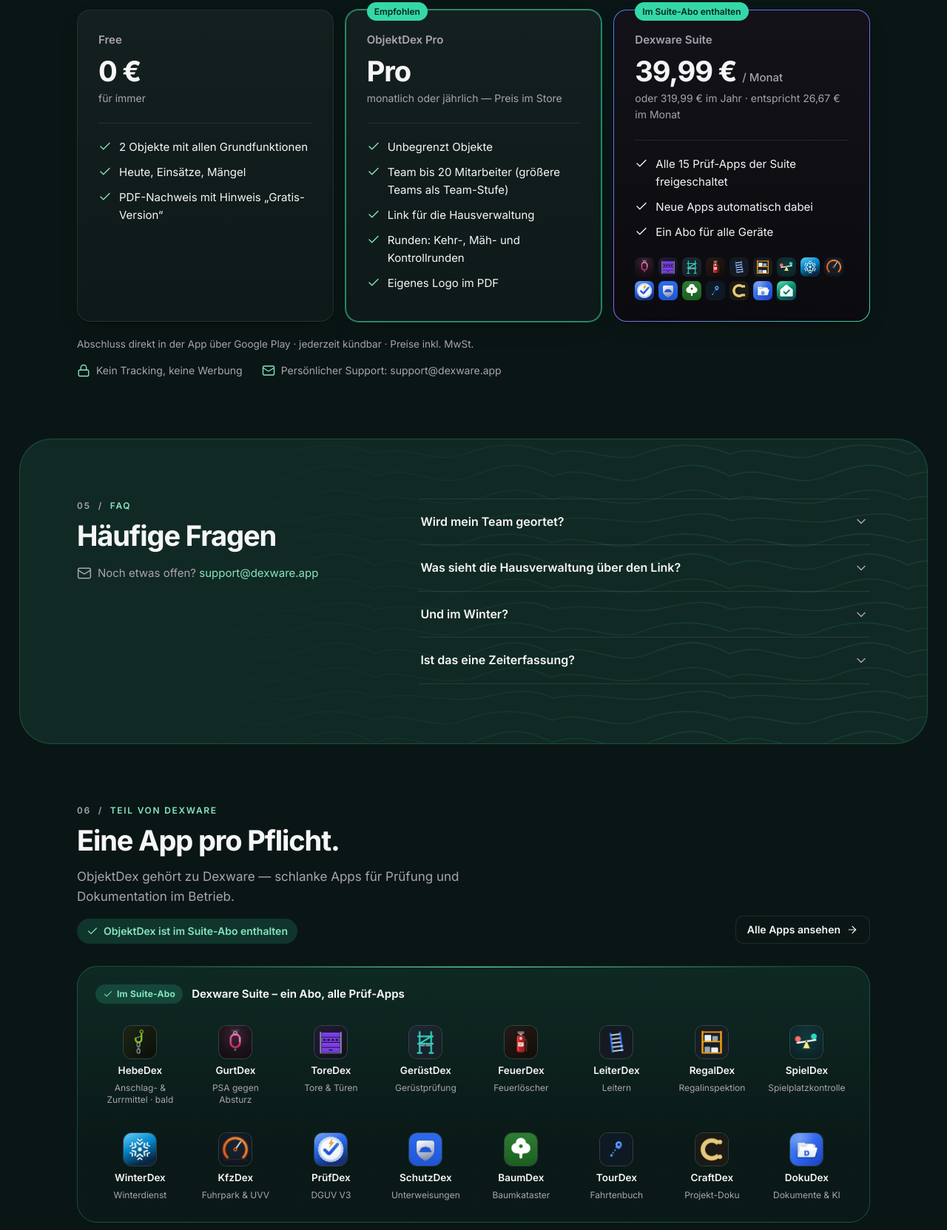
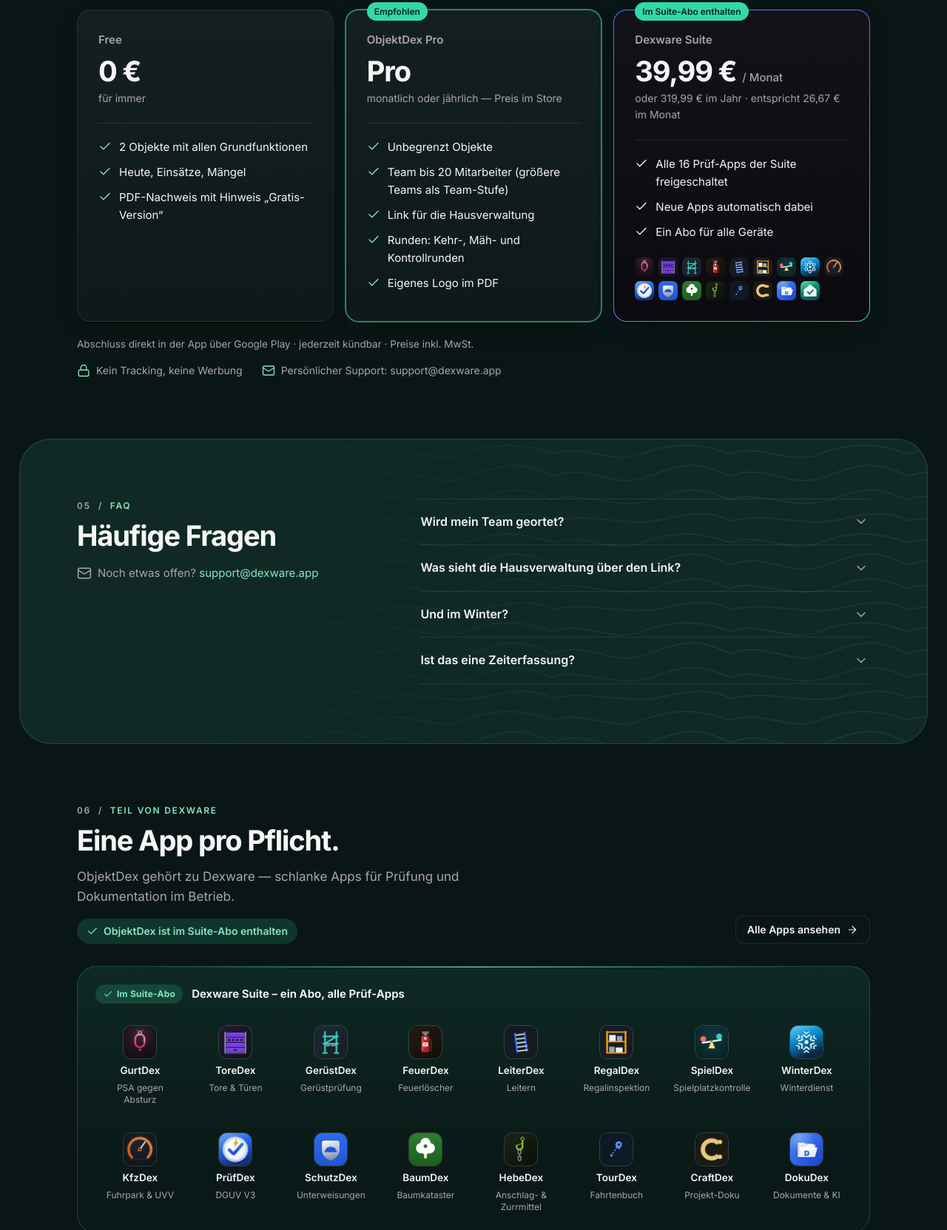
Before and after one commit to CraftlogAPP/objektdex-web, a plain HTML site: page index.html in a window 1280 px wide. Shown: the part 3107-4770 px from the top of the page at 74% size. Drawn offline with Linux system fonts and the light colour scheme.

Commit message:
Landing: HebeDex ist im Play Store (Link statt „bald“), Suite jetzt 16 Apps

```diff
--- a/index.html
+++ b/index.html
@@ -517,11 +517,11 @@
             <p class="price">39,99 € <small>/ Monat</small></p>
             <p class="per">oder 319,99 € im Jahr · entspricht 26,67 € im Monat</p>
             <ul>
-              <li><svg class="i" viewBox="0 0 24 24" fill="none" stroke="currentColor" stroke-width="1.8" stroke-linecap="round" stroke-linejoin="round" aria-hidden="true"><path d="M20 6 9 17l-5-5" /></svg>Alle 15 Prüf-Apps der Suite freigeschaltet</li>
+              <li><svg class="i" viewBox="0 0 24 24" fill="none" stroke="currentColor" stroke-width="1.8" stroke-linecap="round" stroke-linejoin="round" aria-hidden="true"><path d="M20 6 9 17l-5-5" /></svg>Alle 16 Prüf-Apps der Suite freigeschaltet</li>
               <li><svg class="i" viewBox="0 0 24 24" fill="none" stroke="currentColor" stroke-width="1.8" stroke-linecap="round" stroke-linejoin="round" aria-hidden="true"><path d="M20 6 9 17l-5-5" /></svg>Neue Apps automatisch dabei</li>
               <li><svg class="i" viewBox="0 0 24 24" fill="none" stroke="currentColor" stroke-width="1.8" stroke-linecap="round" stroke-linejoin="round" aria-hidden="true"><path d="M20 6 9 17l-5-5" /></svg>Ein Abo für alle Geräte</li>
             </ul>
-            <div class="icons" aria-hidden="true"><img src="assets/apps/gurtdex.webp" alt="" width="26" height="26" loading="lazy" /><img src="assets/apps/toredex.webp" alt="" width="26" height="26" loading="lazy" /><img src="assets/apps/geruestdex.webp" alt="" width="26" height="26" loading="lazy" /><img src="assets/apps/feuerdex.webp" alt="" width="26" height="26" loading="lazy" /><img src="assets/apps/leiterdex.webp" alt="" width="26" height="26" loading="lazy" /><img src="assets/apps/regaldex.webp" alt="" width="26" height="26" loading="lazy" /><img src="assets/apps/spieldex.webp" alt="" width="26" height="26" loading="lazy" /><img src="assets/apps/winterdex.webp" alt="" width="26" height="26" loading="lazy" /><img src="assets/apps/kfzdex.webp" alt="" width="26" height="26" loading="lazy" /><img src="assets/apps/pruefdex.webp" alt="" width="26" height="26" loading="lazy" /><img src="assets/apps/schutzdex.webp" alt="" width="26" height="26" loading="lazy" /><img src="assets/apps/baumdex.webp" alt="" width="26" height="26" loading="lazy" /><img src="assets/apps/tourdex.webp" alt="" width="26" height="26" loading="lazy" /><img src="assets/apps/craftdex.webp" alt="" width="26" height="26" loading="lazy" /><img src="assets/apps/dokudex.webp" alt="" width="26" height="26" loading="lazy" /><img src="assets/apps/objektdex.webp" alt="" width="26" height="26" loading="lazy" /></div>
+            <div class="icons" aria-hidden="true"><img src="assets/apps/gurtdex.webp" alt="" width="26" height="26" loading="lazy" /><img src="assets/apps/toredex.webp" alt="" width="26" height="26" loading="lazy" /><img src="assets/apps/geruestdex.webp" alt="" width="26" height="26" loading="lazy" /><img src="assets/apps/feuerdex.webp" alt="" width="26" height="26" loading="lazy" /><img src="assets/apps/leiterdex.webp" alt="" width="26" height="26" loading="lazy" /><img src="assets/apps/regaldex.webp" alt="" width="26" height="26" loading="lazy" /><img src="assets/apps/spieldex.webp" alt="" width="26" height="26" loading="lazy" /><img src="assets/apps/winterdex.webp" alt="" width="26" height="26" loading="lazy" /><img src="assets/apps/kfzdex.webp" alt="" width="26" height="26" loading="lazy" /><img src="assets/apps/pruefdex.webp" alt="" width="26" height="26" loading="lazy" /><img src="assets/apps/schutzdex.webp" alt="" width="26" height="26" loading="lazy" /><img src="assets/apps/baumdex.webp" alt="" width="26" height="26" loading="lazy" /><img src="assets/apps/hebedex.webp" alt="" width="26" height="26" loading="lazy" /><img src="assets/apps/tourdex.webp" alt="" width="26" height="26" loading="lazy" /><img src="assets/apps/craftdex.webp" alt="" width="26" height="26" loading="lazy" /><img src="assets/apps/dokudex.webp" alt="" width="26" height="26" loading="lazy" /><img src="assets/apps/objektdex.webp" alt="" width="26" height="26" loading="lazy" /></div>
           </div>
         </div>
 
@@ -560,7 +560,6 @@
         <div class="fam-tier rv">
           <p class="fam-head"><span class="fam-tag"><svg class="i" viewBox="0 0 24 24" fill="none" stroke="currentColor" stroke-width="1.8" stroke-linecap="round" stroke-linejoin="round" aria-hidden="true"><path d="M20 6 9 17l-5-5" /></svg>Im Suite-Abo</span><b>Dexware Suite – ein Abo, alle Prüf-Apps</b></p>
           <div class="family">
-          <a href="https://hebedex.dexware.app"><img src="assets/apps/hebedex.webp" alt="" width="44" height="44" loading="lazy" /><b>HebeDex</b><small>Anschlag- & Zurrmittel · bald</small></a>
           <a href="https://gurtdex.dexware.app"><img src="assets/apps/gurtdex.webp" alt="" width="44" height="44" loading="lazy" /><b>GurtDex</b><small>PSA gegen Absturz</small></a>
           <a href="https://toredex.dexware.app"><img src="assets/apps/toredex.webp" alt="" width="44" height="44" loading="lazy" /><b>ToreDex</b><small>Tore & Türen</small></a>
           <a href="https://geruestdex.dexware.app"><img src="assets/apps/geruestdex.webp" alt="" width="44" height="44" loading="lazy" /><b>GerüstDex</b><small>Gerüstprüfung</small></a>
@@ -573,6 +572,7 @@
           <a href="https://pruefdex.dexware.app"><img src="assets/apps/pruefdex.webp" alt="" width="44" height="44" loading="lazy" /><b>PrüfDex</b><small>DGUV V3</small></a>
           <a href="https://schutzdex.dexware.app"><img src="assets/apps/schutzdex.webp" alt="" width="44" height="44" loading="lazy" /><b>SchutzDex</b><small>Unterweisungen</small></a>
           <a href="https://baumdex.dexware.app"><img src="assets/apps/baumdex.webp" alt="" width="44" height="44" loading="lazy" /><b>BaumDex</b><small>Baumkataster</small></a>
+          <a href="https://hebedex.dexware.app"><img src="assets/apps/hebedex.webp" alt="" width="44" height="44" loading="lazy" /><b>HebeDex</b><small>Anschlag- & Zurrmittel</small></a>
           <a href="https://tourdex.dexware.app"><img src="assets/apps/tourdex.webp" alt="" width="44" height="44" loading="lazy" /><b>TourDex</b><small>Fahrtenbuch</small></a>
           <a href="https://craftdex.dexware.app"><img src="assets/apps/craftdex.webp" alt="" width="44" height="44" loading="lazy" /><b>CraftDex</b><small>Projekt-Doku</small></a>
           <a href="https://dokudex.dexware.app"><img src="assets/apps/dokudex.webp" alt="" width="44" height="44" loading="lazy" /><b>DokuDex</b><small>Dokumente & KI</small></a>
```
